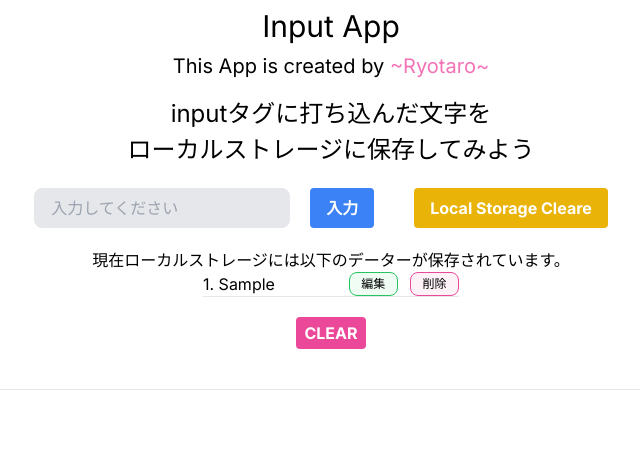
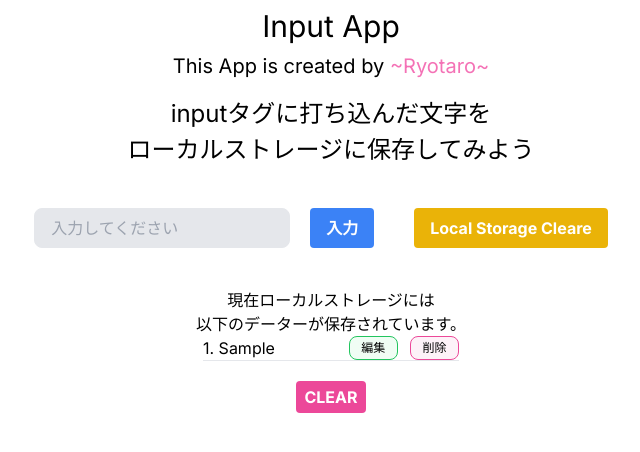
Before and after one commit to ryotaro-0805/input_app_local-storage, a Next.js app: page / in a window 1280 px wide. Both pictures are taken after typing "Sample" into the empty fields and a click on the button "入力". Shown: the top 452 px of the page, without its empty margins (309-949 px from the left). Built offline with nearby package versions, Linux system fonts and the light colour scheme.

Commit message:
UIを変更しました（改行、マージン）

```diff
--- a/src/app/page.tsx
+++ b/src/app/page.tsx
@@ -93,13 +93,13 @@ export default function Home() {
         <button type='submit' id="myButton" className="bg-blue-500 hover:bg-blue-600 text-white font-bold mx-5 py-2 px-4 rounded transition duration-300">
           入力
         </button>
-        <button onClick={handleStorageClear} className='bg-yellow-500  hover:bg-yellow-600 text-white font-bold mx-5 py-2 px-4 rounded transition duration-300'>Local Storage Cleare</button>
+        <button onClick={handleStorageClear} className='bg-yellow-500  hover:bg-yellow-600 text-white font-bold m-5 py-2 px-4 rounded transition duration-300'>Local Storage Cleare</button>
       </form>
 
       <div className='text-center'>
         {getText.length ?
           <div>
-            <p>現在ローカルストレージには以下のデーターが保存されています。</p>
+            <p>現在ローカルストレージには<br />以下のデーターが保存されています。</p>
             {getText.map((data: any, index: number) => (
               <div key={index}>
                 <div className='w-64 flex m-auto'>
```
